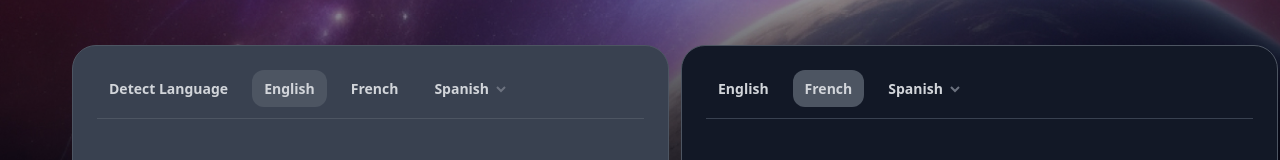
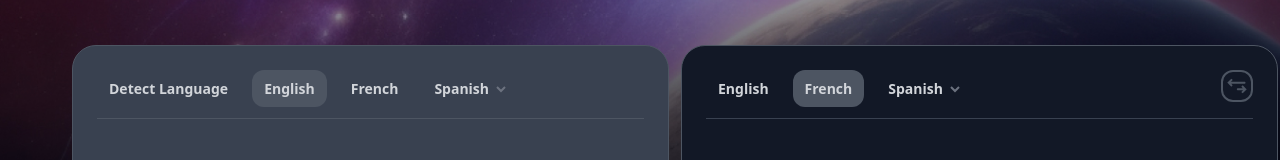
Before and after one commit to thateflondon/wetranslate, a Next.js app: page / in a window 1280 px wide. Shown: the part 144-304 px from the top of the page. Built offline with nearby package versions, Linux system fonts and the light colour scheme.

Commit message:
feat(ui): pass currentLang prop to language selectors and clean up code

```diff
--- a/app/components/SwitchLanguages.tsx
+++ b/app/components/SwitchLanguages.tsx
@@ -1,8 +1,12 @@
 import Image from "next/image";
 
-export default function SwitchLanguages() {
+interface SwitchLanguagesProps {
+  onSwitch?: () => void;
+}
+
+export default function SwitchLanguages({ onSwitch }: SwitchLanguagesProps) {
   return (
-    <button>
+    <button onClick={onSwitch}>
       <Image
         src="/switch-language.svg"
         alt="switch language"
--- a/app/components/TranslateForm.tsx
+++ b/app/components/TranslateForm.tsx
@@ -36,6 +36,20 @@ export default function TranslateForm() {
     fetchData();
   };
 
+  const handleSwitch = () => {
+    // temporary variables to avoid overwriting values
+    const tempText = translatingText;
+    const tempLang = sourceLang;
+
+    // reverse the texts
+    setTranslatingText(translatedText);
+    setTranslatedText(tempText);
+
+    // reverse the languages
+    setSourceLang(targetLang);
+    setTargetLang(tempLang);
+  }
+
   return (
     <div className="translate-form">
       <div className="box detection">
@@ -43,6 +57,7 @@ export default function TranslateForm() {
         <LanguageSelection
           showDetectLanguage={true}
           defaultLanguage="en"
+          currentLang={sourceLang} // pass active language on switch
           onLanguageChange={setSourceLang}
           showSwitchLanguage={false} // hide language switch in translating text section
         />
@@ -69,7 +84,10 @@ export default function TranslateForm() {
         <LanguageSelection
           showDetectLanguage={false}
           defaultLanguage="fr"
+          currentLang={targetLang} // pass active language on switch
           onLanguageChange={setTargetLang}
+          showSwitchLanguage={true}
+          onSwitch={handleSwitch}
         />
         <div className="translated-text-container">
           <span id="translated-text">{translatedText}</span>
```
